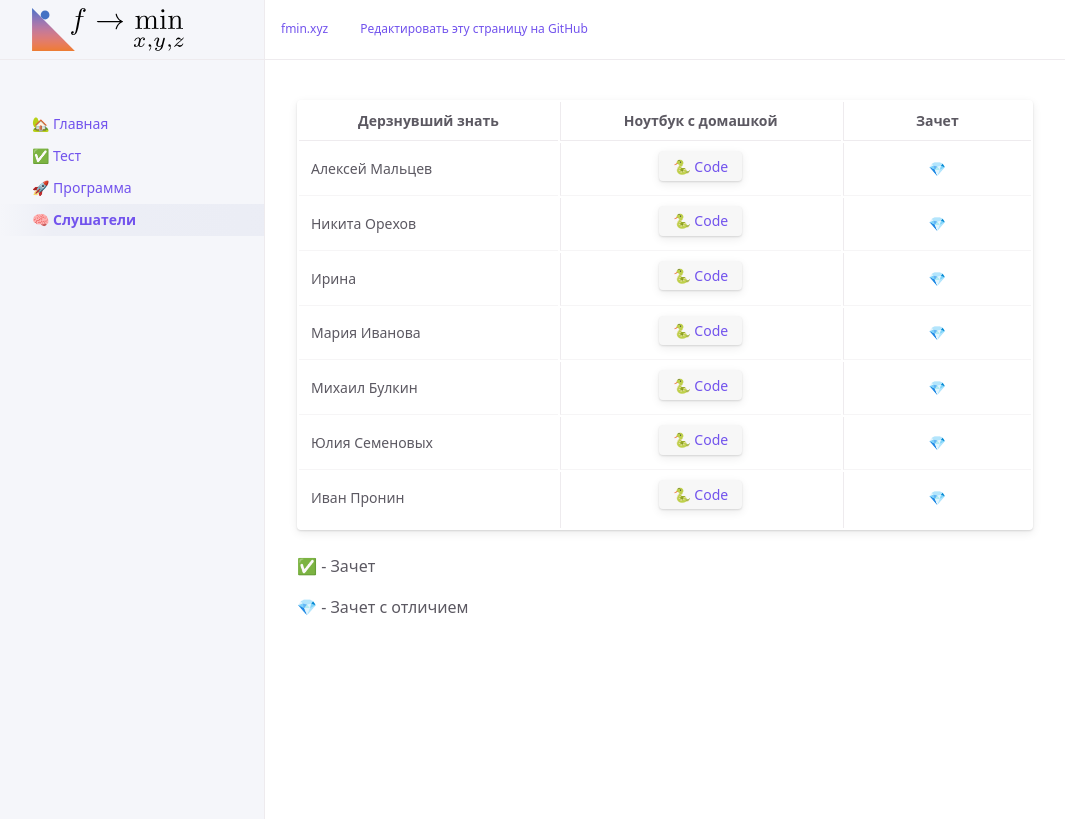
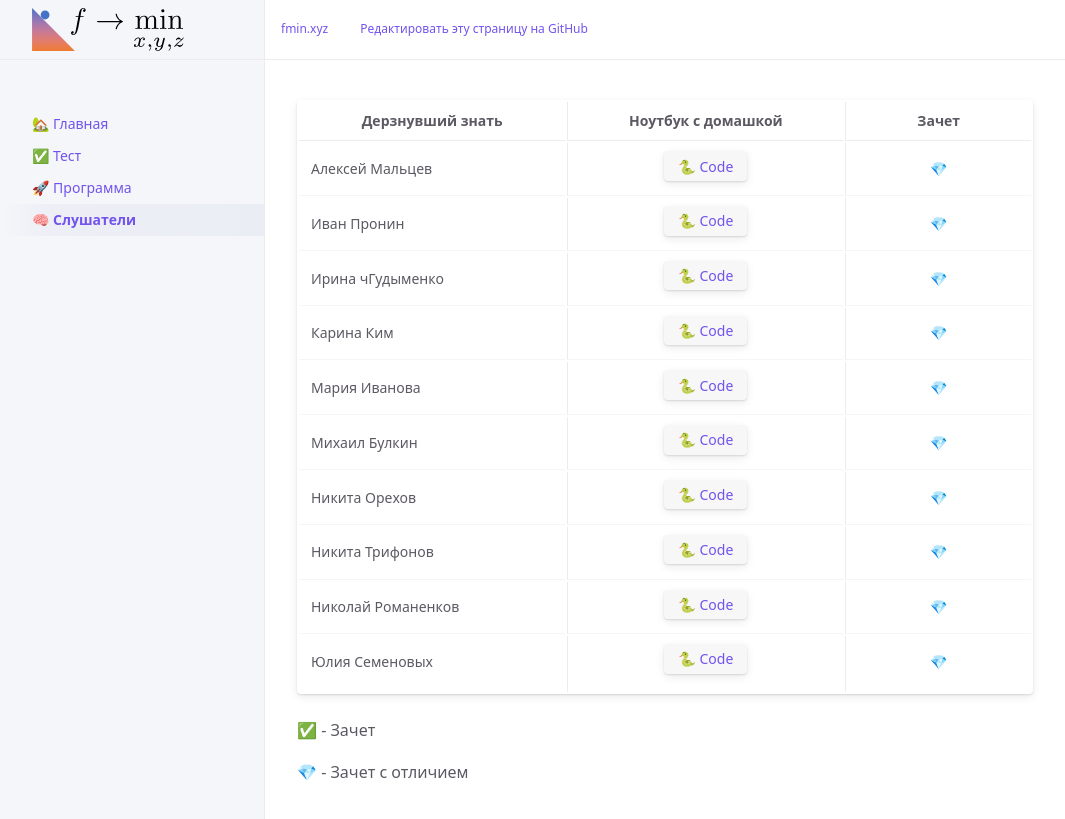
Before and after one commit to MerkulovDaniil/sber223, a Jekyll site: the page built from students.md, in a window 1280 px wide. Shown: the top 819 px of the page, without its empty margins (107-1172 px from the left). Built offline with Jekyll 4.4.1, drawn with Linux system fonts in a browser that asks for light colours; our own code applies the rules of GitHub Pages for plain Markdown files; a script that is not in the unit is left out.

Commit message:
Update students.md

```diff
--- a/students.md
+++ b/students.md
@@ -6,12 +6,16 @@ nav_order: 4
 | Дерзнувший знать     | Ноутбук с домашкой | Зачет |
 |----------------------|:------------------:|:---:|
 | Алексей Мальцев    | [🐍 Code](https://colab.research.google.com/drive/1uiL7ATO4r3z2NkYCfRIIoc31tCHuiyzV?usp=sharing){: .btn } | 💎 |
-| Никита Орехов    | [🐍 Code](https://colab.research.google.com/drive/1wyF9VcCc-6x8r5BCX5cEC3lYTLxCF8AD?usp=sharing){: .btn } | 💎 |
-| Ирина    | [🐍 Code](https://colab.research.google.com/drive/1VjFKw4Ya0xD3cb9DSrJjTqOWzQbU0YAQ?usp=sharing){: .btn } | 💎 |
+| Иван Пронин    | [🐍 Code](https://colab.research.google.com/drive/12fHOfwbNJcKn14oK8D-Y_e4nHK0-4HrZ?usp=sharing){: .btn } | 💎 |
+| Ирина чГудыменко  | [🐍 Code](https://colab.research.google.com/drive/1VjFKw4Ya0xD3cb9DSrJjTqOWzQbU0YAQ?usp=sharing){: .btn } | 💎 |
+| Карина Ким    | [🐍 Code](https://colab.research.google.com/drive/1zGBfy6lQAzsKt2Ccy3EiI_-xKcrzcDf2?usp=sharing){: .btn } | 💎 |
 | Мария Иванова    | [🐍 Code](https://colab.research.google.com/drive/1zdycxUU9ABxDdHfAReD1Acn6ginCXKtY?usp=sharing){: .btn } | 💎 |
 | Михаил Булкин    | [🐍 Code](https://colab.research.google.com/drive/1ki_S_FPHsakf2tduuz0dIyJvByaJaFHB?usp=sharing){: .btn } | 💎 |
+| Никита Орехов    | [🐍 Code](https://colab.research.google.com/drive/1wyF9VcCc-6x8r5BCX5cEC3lYTLxCF8AD?usp=sharing){: .btn } | 💎 |
+| Никита Трифонов    | [🐍 Code](https://colab.research.google.com/drive/1aNvDp5dz2o6NJJSgTmIscGXNLccgZFBu?usp=sharing){: .btn } | 💎 |
+| Николай Романенков    | [🐍 Code](https://colab.research.google.com/drive/1HoueCRH1JyfV4PbMSEDaPguwcWrJgMvb?usp=sharing){: .btn } | 💎 |
 | Юлия Семеновых    | [🐍 Code](https://colab.research.google.com/drive/1g0nEA0QeXB695aS172oOtRnFBm1ReuX1?usp=sharing){: .btn } | 💎 |
-| Иван Пронин    | [🐍 Code](https://colab.research.google.com/drive/12fHOfwbNJcKn14oK8D-Y_e4nHK0-4HrZ?usp=sharing){: .btn } | 💎 |
+
 
 ✅ - Зачет
 
```
